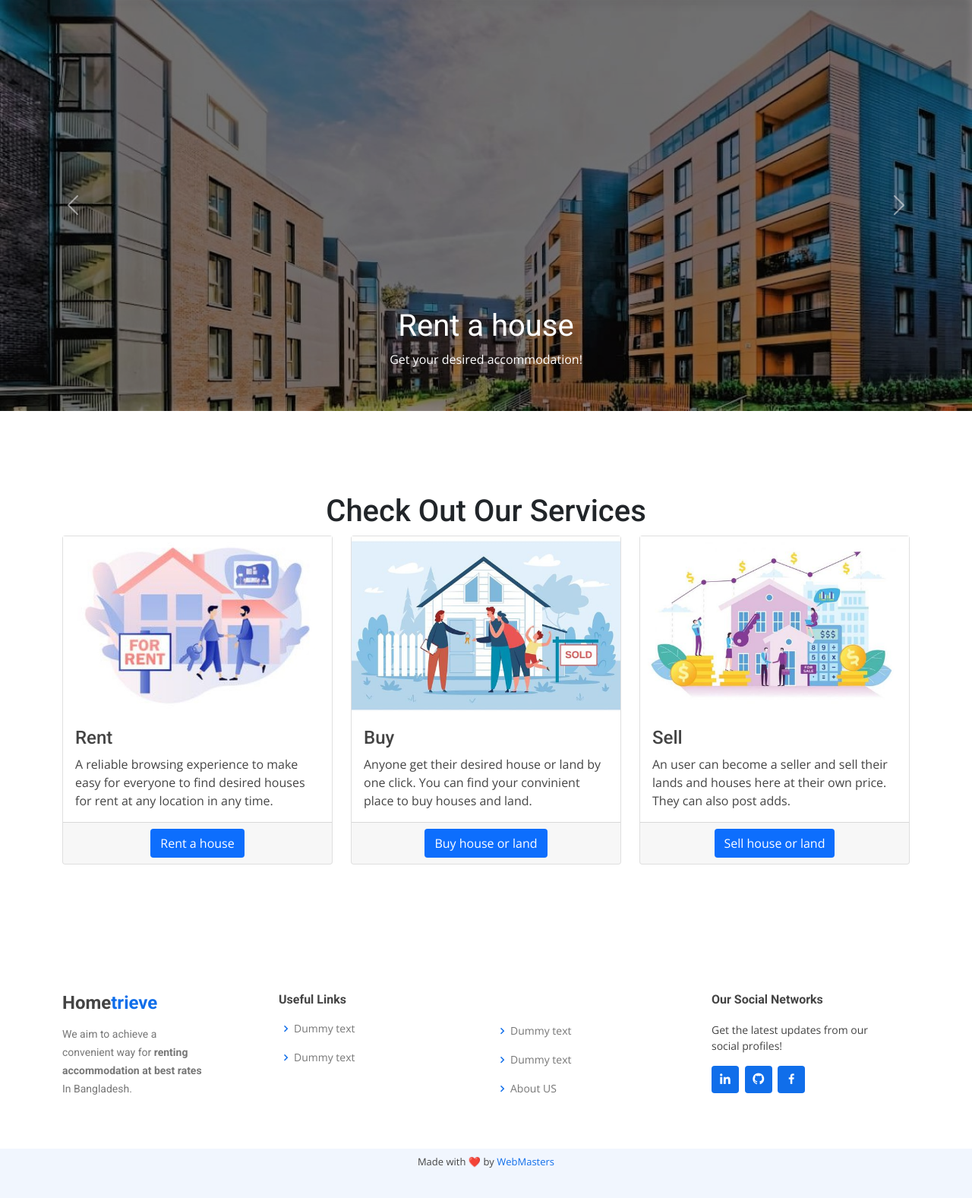
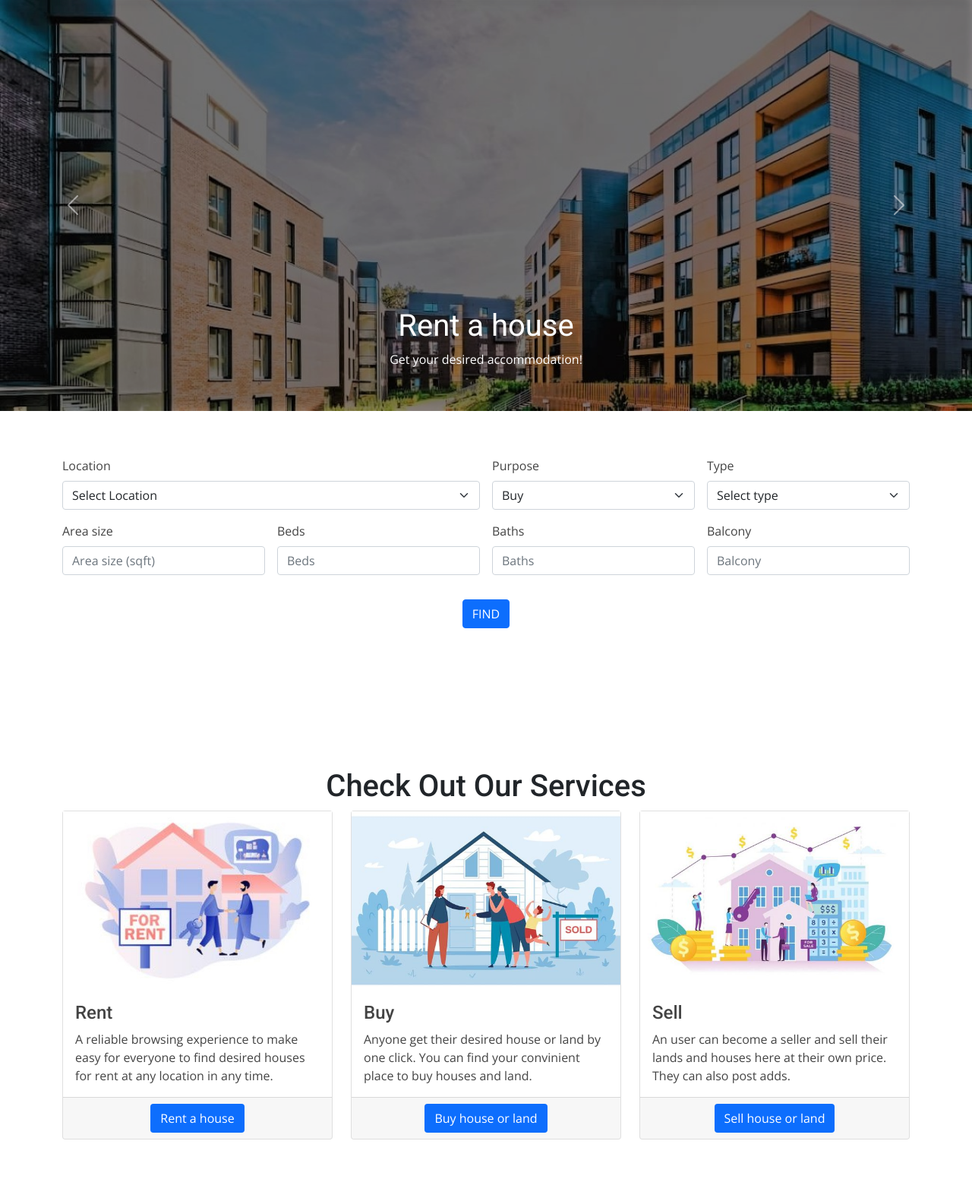
Before and after one commit to KaziRamisaRifa/Hometrieve, a PHP site: page / in a window 1280 px wide. Shown: the part 71-1648 px from the top of the page at 76% size. Run offline with PHP 8.4, Linux system fonts and the light colour scheme; some libraries are stand-ins or nearby versions.

Commit message:
Search bar added to index page

```diff
--- a/index.php
+++ b/index.php
@@ -13,26 +13,27 @@ if (isset($_SESSION["username"])) {
   <meta content="width=device-width, initial-scale=1.0" name="viewport">
 
   <title>Hometrieve</title>
-  <meta content="Hometrieve  is a web-based platform that will provide a way for the user to search a house for rent and both house buyer and seller can deal under this system In Bangladesh." name="description">
-  <meta content="NSU, ACM, Student, Chapter, SC" name="keywords">
+  <meta content="We aim to achieve a convenient way for renting accommodation at best rates In Bangladesh." name="keywords">
 
   <!-- Favicons -->
-  <link href="assets/img/acm-logo.png" rel="icon">
+  <link href="assets/image/logo1c.jpeg" rel="icon">
 
   <!-- Google Fonts -->
   <link href="https://fonts.googleapis.com/css?family=Open+Sans:300,300i,400,400i,600,600i,700,700i|Roboto:300,300i,400,400i,500,500i,600,600i,700,700i|Poppins:300,300i,400,400i,500,500i,600,600i,700,700i" rel="stylesheet">
 
   <!-- CSS CDN Files -->
   <link rel="stylesheet" href="https://cdnjs.cloudflare.com/ajax/libs/font-awesome/5.15.3/css/all.min.css" />
+  <link rel="stylesheet" href="https://cdnjs.cloudflare.com/ajax/libs/font-awesome/4.7.0/css/font-awesome.min.css">
   <link href="https://unpkg.com/aos@2.3.1/dist/aos.css" rel="stylesheet">
-  <link href="https://cdn.jsdelivr.net/npm/bootstrap@5.0.0-beta3/dist/css/bootstrap.min.css" rel="stylesheet">
+  <link href="https://cdn.jsdelivr.net/npm/bootstrap@5.1.3/dist/css/bootstrap.min.css" rel="stylesheet">
   <link rel="stylesheet" href="https://cdn.jsdelivr.net/npm/bootstrap-icons@1.4.1/font/bootstrap-icons.css">
   <link href='https://unpkg.com/boxicons@2.0.7/css/boxicons.min.css' rel='stylesheet'>
   <link rel="stylesheet" href="https://cdn.jsdelivr.net/npm/glightbox/dist/css/glightbox.min.css" />
   <link rel="stylesheet" href="https://unpkg.com/swiper/swiper-bundle.min.css" />
 
   <!-- Main CSS File -->
-  <link href="./css/style.css" rel="stylesheet">
+  <link href="css/style.css" rel="stylesheet">
+  <link rel="stylesheet" href="assets/css/searchbar.css">
 </head>
 
 <body>
@@ -117,6 +118,81 @@ if (isset($_SESSION["username"])) {
   </div>
   <!-- ======= End Carousel Section ======= -->
 
+  <div class="parallax-window d-flex align-items-center" data-parallax="scroll" data-image-src="assets/image/hero-bg.jpg">
+    <div class="overlay"></div>
+    <section class="container" data-aos="fade-up" data-aos-delay="100">
+      <div class="search-bar">
+
+        <form action="form-test.php" method="POST">
+          <div class="row g-3">
+
+            <div class="col-md-6">
+              <label for="location" class="form-label">Location</label>
+              <select name="location" class="form-select" id="location" aria-label="Select Location">
+                <option disabled selected>Select Location</option>
+                <option value="bashundhara">Bashundhara</option>
+                <option value="banani">Banani</option>
+                <option value="mirpur">Mirpur</option>
+                <option value="uttara">Uttara</option>
+                <option value="gulshan">Gulshan</option>
+                <option value="mohakhali">Mohakhali</option>
+                <option value="badda">Badda</option>
+                <option value="khilgaon">Khilgaon</option>
+                <option value="dhanmondi">Dhanmmondi</option>
+              </select>
+            </div>
+
+            <div class="col-md-3">
+              <label for="purpose" class="form-label">Purpose</label>
+              <select name="purpose" class="form-select" id="purpose" aria-label="Purpose">
+                <option disabled selected>What's your purpose?</option>
+                <option value="buy" selected>Buy</option>
+                <option value="rent">Rent</option>
+              </select>
+            </div>
+
+            <div class="col-md-3">
+              <label for="type" class="form-label">Type</label>
+              <select name="type" class="form-select" id="type" aria-label="Type">
+                <option disabled selected>Select type</option>
+                <option value="apartment">Apartment</option>
+                <option value="land">Land</option>
+              </select>
+            </div>
+
+            <div class="col-md-3">
+              <label for="area_size" class="form-label">Area size</label>
+              <input name="area_size" type="number" class="form-control" id="area_size" placeholder="Area size (sqft)">
+            </div>
+
+            <div class="col-md-3">
+              <label for="bed" class="form-label">Beds</label>
+              <input name="bed" type="number" class="form-control" id="bed" placeholder="Beds">
+            </div>
+
+            <div class="col-md-3">
+              <label for="bath" class="form-label">Baths</label>
+              <input name="bath" type="number" class="form-control" id="bath" placeholder="Baths">
+            </div>
+
+            <div class="col-md-3">
+              <label for="balcony" class="form-label">Balcony</label>
+              <input name="balcony" type="number" class="form-control" id="balcony" placeholder="Balcony">
+            </div>
+
+          </div>
+
+          <div class="row g-3 mt-3 d-flex justify-content-center align-items-center">
+            <div class="col-auto">
+              <button type="submit" class="btn btn-primary mb-3">FIND</button>
+            </div>
+          </div>
+
+        </form>
+      </div>
+    </section>
+  </div>
+
   <!-- ======= Rent, Buy, Sell Section ======= -->
   <section>
     <div class="blog" data-aos="fade-up" data-aos-delay=100>
@@ -188,6 +264,7 @@ if (isset($_SESSION["username"])) {
   <!-- ======= End Rent, Buy, Sell Section Section ======= -->
 
 
+
   <!-- ======= Footer ======= -->
   <footer id="footer">
     <div class="footer-top">
@@ -247,11 +324,12 @@ if (isset($_SESSION["username"])) {
   <!-- JS CDN Files -->
   <script src="https://unpkg.com/aos@2.3.1/dist/aos.js"></script>
   <script src="https://cdnjs.cloudflare.com/ajax/libs/popper.js/1.16.0/umd/popper.min.js"></script>
-  <script src="https://cdn.jsdelivr.net/npm/bootstrap@5.0.0-beta3/dist/js/bootstrap.bundle.min.js"></script>
+  <script src="https://cdn.jsdelivr.net/npm/bootstrap@5.1.3/dist/js/bootstrap.bundle.min.js"></script>
   <script src="https://cdn.jsdelivr.net/gh/mcstudios/glightbox/dist/js/glightbox.min.js"></script>
   <script src="assets/vendor/isotope-layout/isotope.pkgd.min.js"></script>
   <script src='https://cdnjs.cloudflare.com/ajax/libs/jquery/2.1.3/jquery.min.js'></script>
   <script src="https://unpkg.com/swiper/swiper-bundle.min.js"></script>
+  <script src="assets/js/parallax.min.js"></script>
 
   <!-- Main JS File -->
   <script src="assets/js/main.js"></script>
```
